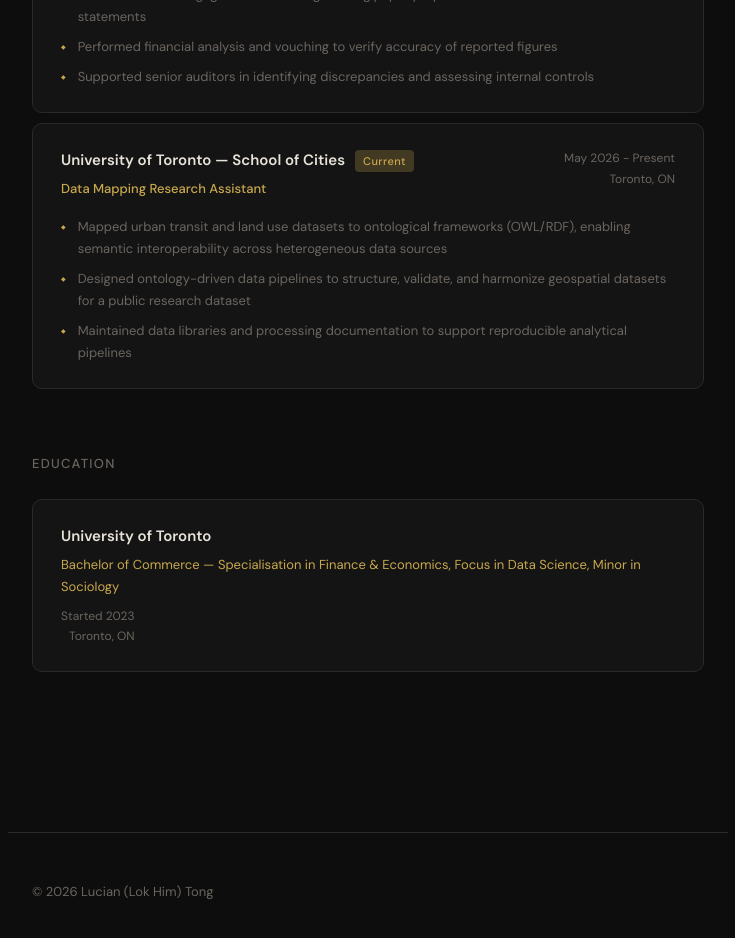
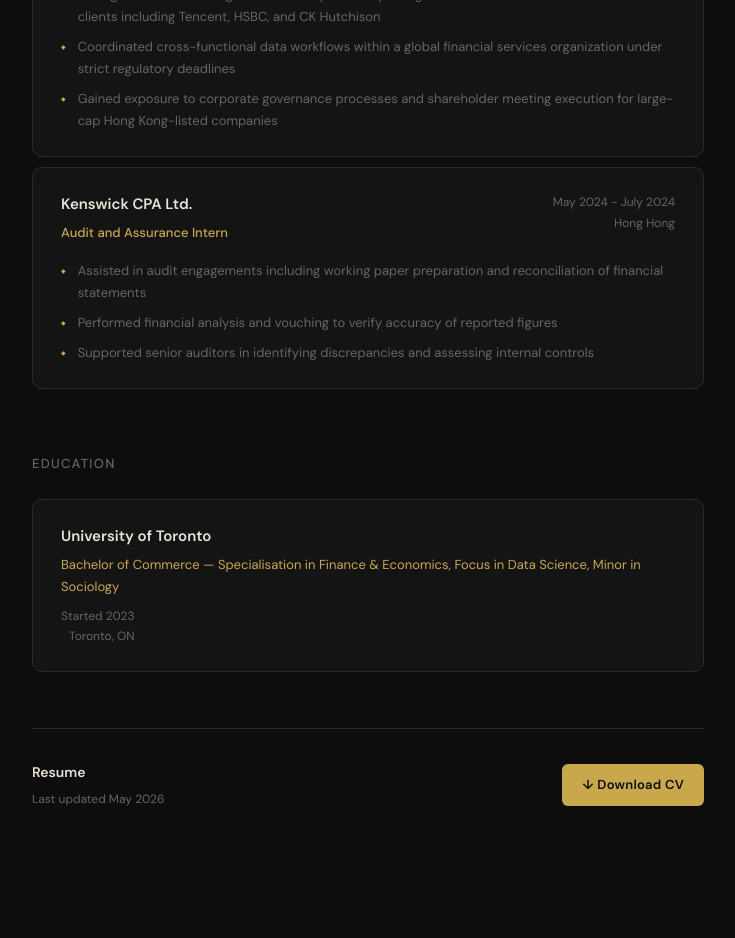
Before and after one commit to luciantong/lucian-site, a Next.js app: page /experience in a window 1280 px wide. Shown: the part 1040-1978 px from the top of the page, without its empty margins (272-1007 px from the left). Built offline with nearby package versions, Linux system fonts and the light colour scheme.

Commit message:
added resume

```diff
--- a/app/experience/page.tsx
+++ b/app/experience/page.tsx
@@ -10,6 +10,18 @@ const jobs = [
     bullets: [
       "Joining the Retail Banking & Wealth Management division",
       "Supporting liabilities and foreign exchange product operations",
+    ],
+  },
+  {
+    company: "University of Toronto — School of Cities",
+    role: "Data Mapping Research Assistant",
+    location: "Toronto, ON",
+    period: "May 2026 - Present",
+    type: "Current",
+    bullets: [
+      "Mapped urban transit and land use datasets to ontological frameworks (OWL/RDF), enabling semantic interoperability across heterogeneous data sources",
+      "Designed ontology-driven data pipelines to structure, validate, and harmonize geospatial datasets for a public research dataset",
+      "Maintained data libraries and processing documentation to support reproducible analytical pipelines",
     ],
   },
   {
@@ -39,25 +51,13 @@ const jobs = [
   {
     company: "Kenswick CPA Ltd.",
     role: "Audit and Assurance Intern",
-    location: "Hong Kong",
+    location: "Hong Hong",
     period: "May 2024 - July 2024",
     type: "",
     bullets: [
       "Assisted in audit engagements including working paper preparation and reconciliation of financial statements",
       "Performed financial analysis and vouching to verify accuracy of reported figures",
       "Supported senior auditors in identifying discrepancies and assessing internal controls",
-    ],
-  },
-  {
-    company: "University of Toronto — School of Cities",
-    role: "Data Mapping Research Assistant",
-    location: "Toronto, ON",
-    period: "May 2026 - Present",
-    type: "Current",
-    bullets: [
-      "Mapped urban transit and land use datasets to ontological frameworks (OWL/RDF), enabling semantic interoperability across heterogeneous data sources",
-      "Designed ontology-driven data pipelines to structure, validate, and harmonize geospatial datasets for a public research dataset",
-      "Maintained data libraries and processing documentation to support reproducible analytical pipelines",
     ],
   },
 ];
@@ -133,6 +133,30 @@ export default function Experience() {
           </div>
         </div>
       </div>
+
+      {/* Resume download */}
+      <div style={{ marginTop: 56, paddingTop: 32, borderTop: "1px solid var(--border)", display: "flex", alignItems: "center", justifyContent: "space-between", flexWrap: "wrap", gap: 16 }}>
+        <div>
+          <p style={{ fontSize: 14, fontWeight: 600, color: "var(--text)", marginBottom: 4 }}>Resume</p>
+          <p style={{ fontSize: 12, color: "var(--muted)" }}>Last updated May 2026</p>
+        </div>
+
+        {/* FIXED: Re-added the missing open tag here */}
+        <a
+          href="/resume.pdf"
+          download="Lucian_Tong_Resume.pdf"
+          style={{
+            display: "inline-flex", alignItems: "center", gap: 8,
+            padding: "10px 20px",
+            background: "var(--accent)", color: "#0d0d0d",
+            borderRadius: "6px", fontSize: 13, fontWeight: 600,
+            letterSpacing: "0.02em", textDecoration: "none",
+          }}
+        >
+          ↓ Download CV
+        </a>
+      </div>
+
     </div>
   );
 }
```
Also changed, not shown: 1 other file (tests, documents, lock files or other folders).
